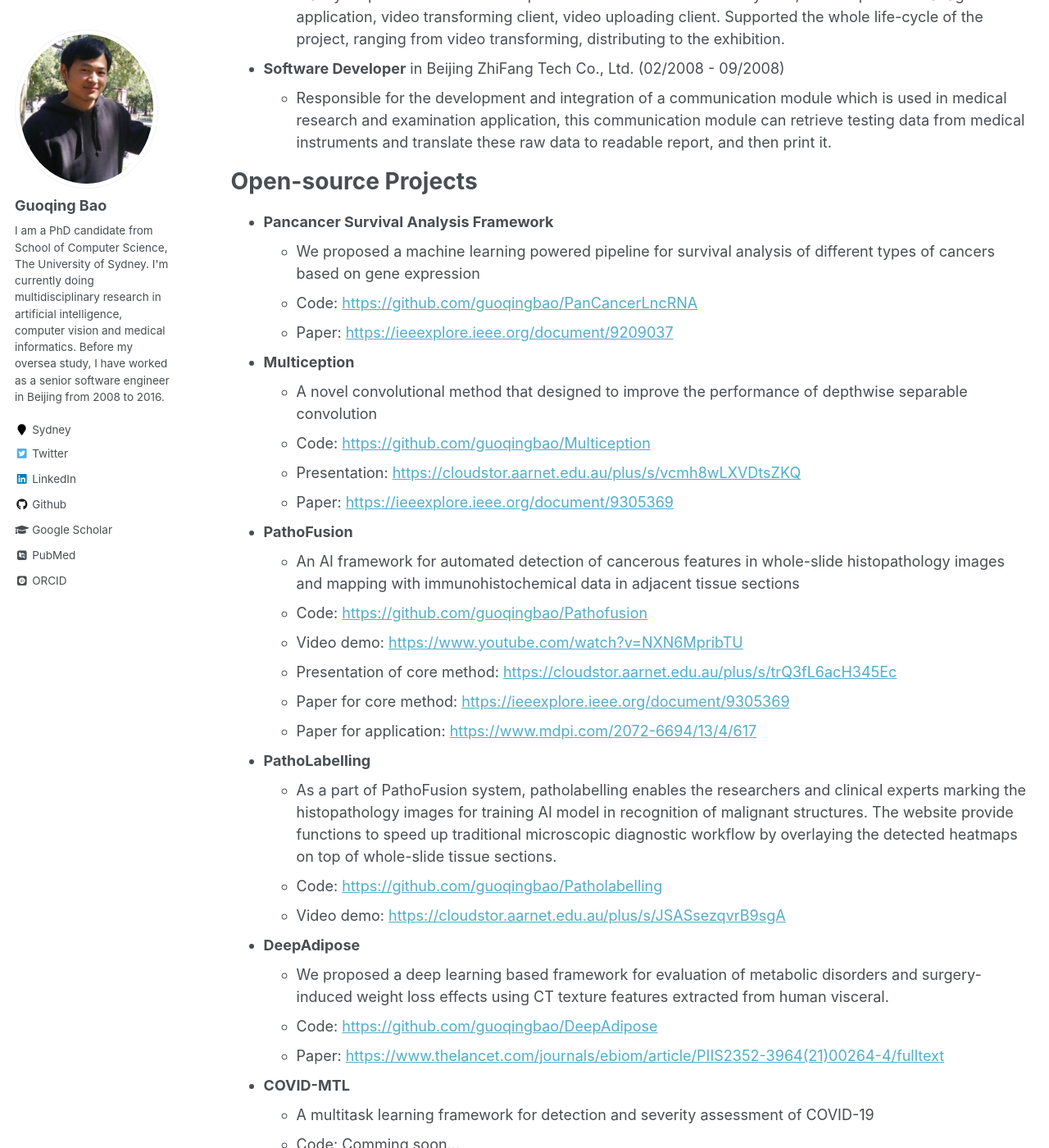
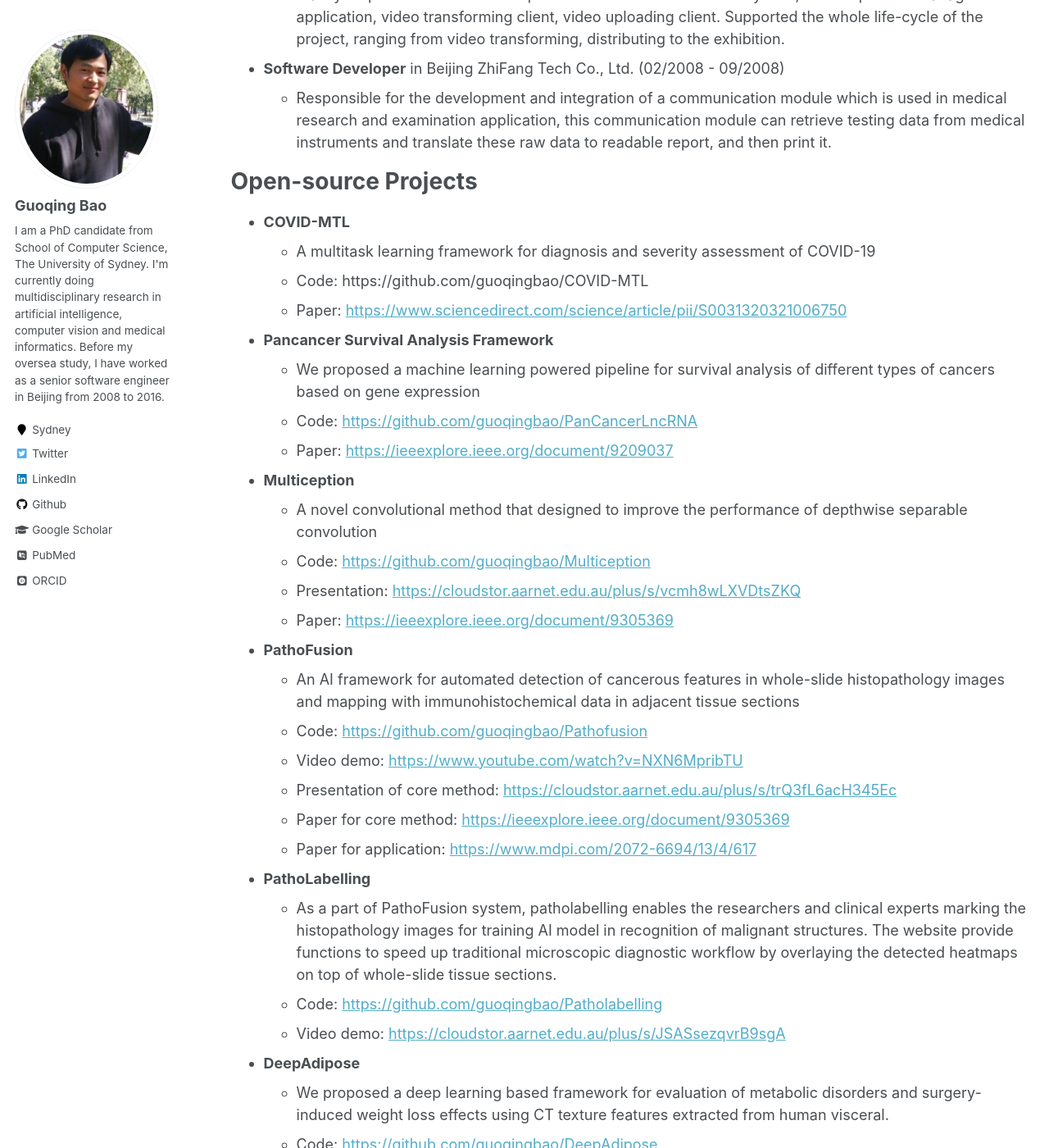
Before and after one commit to guoqingbao/guoqingbao.github.io, a Jekyll site: the page built from _pages/cv.md, in a window 1280 px wide and 1400 px high, scrolled down 3787 px. Shown: the whole window at 82% size. Built offline with Jekyll 4.4.1, drawn with Linux system fonts in a browser that asks for light colours; some web fonts are replaced.

Commit message:
Update cv.md

```diff
--- a/_pages/cv.md
+++ b/_pages/cv.md
@@ -89,6 +89,10 @@ Industry Work experience
 
 Open-source Projects
 ======
+* **COVID-MTL**
+  * A multitask learning framework for diagnosis and severity assessment of COVID-19
+  * Code: https://github.com/guoqingbao/COVID-MTL
+  * Paper: [https://www.sciencedirect.com/science/article/pii/S0031320321006750](https://www.sciencedirect.com/science/article/pii/S0031320321006750)
 * **Pancancer Survival Analysis Framework**
   * We proposed a machine learning powered pipeline for survival analysis of different types of cancers based on gene expression
   * Code: [https://github.com/guoqingbao/PanCancerLncRNA](https://github.com/guoqingbao/PanCancerLncRNA)
@@ -113,9 +117,7 @@ Open-source Projects
   * We proposed a deep learning based framework for evaluation of metabolic disorders and surgery-induced weight loss effects using CT texture features extracted from human visceral.
   * Code: [https://github.com/guoqingbao/DeepAdipose](https://github.com/guoqingbao/DeepAdipose)
   * Paper: [https://www.thelancet.com/journals/ebiom/article/PIIS2352-3964(21)00264-4/fulltext](https://www.thelancet.com/journals/ebiom/article/PIIS2352-3964(21)00264-4/fulltext)
-* **COVID-MTL**
-  * A multitask learning framework for detection and severity assessment of COVID-19
-  * Code: Comming soon...
+
 
 Talks
 ======
```
